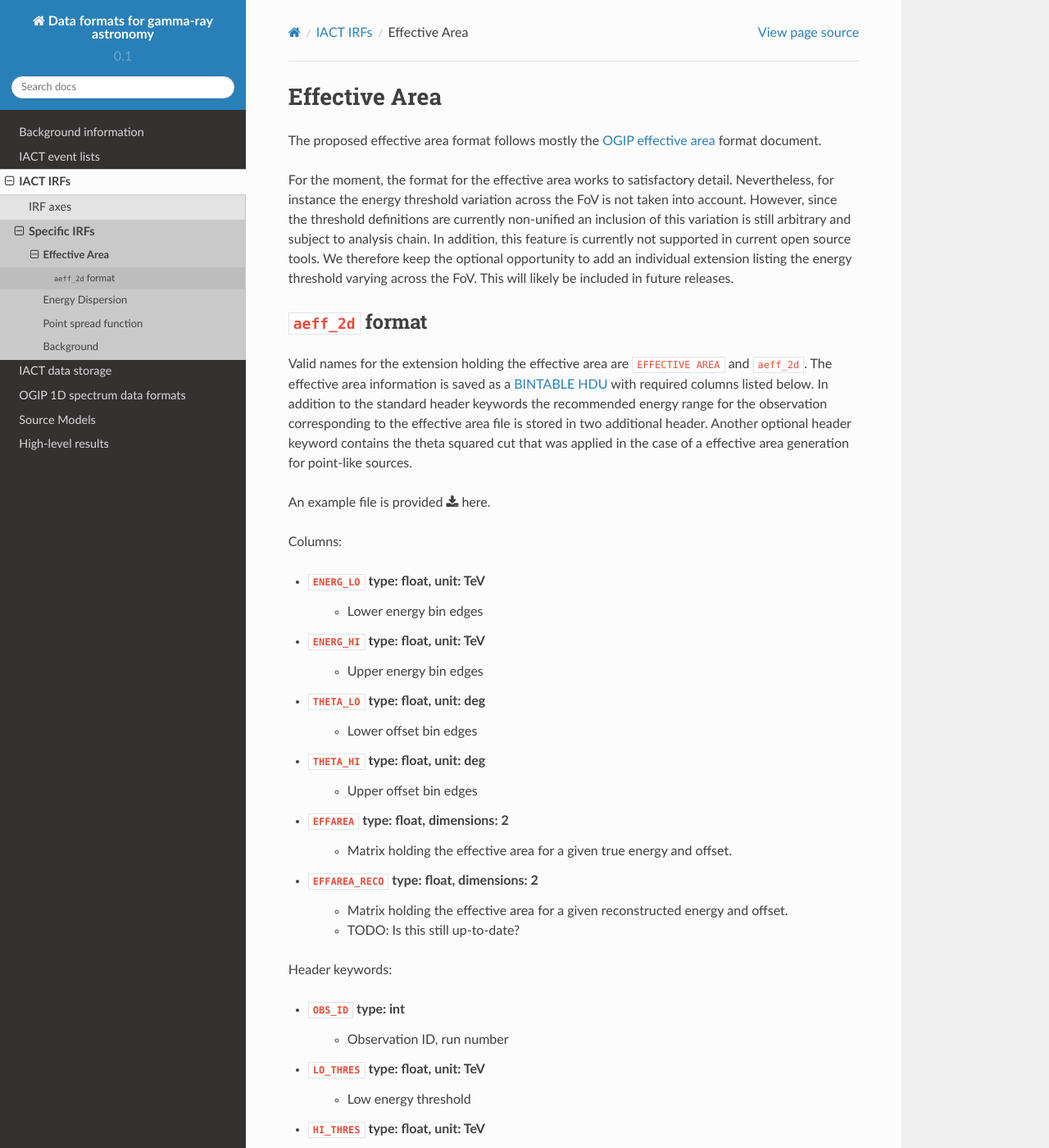
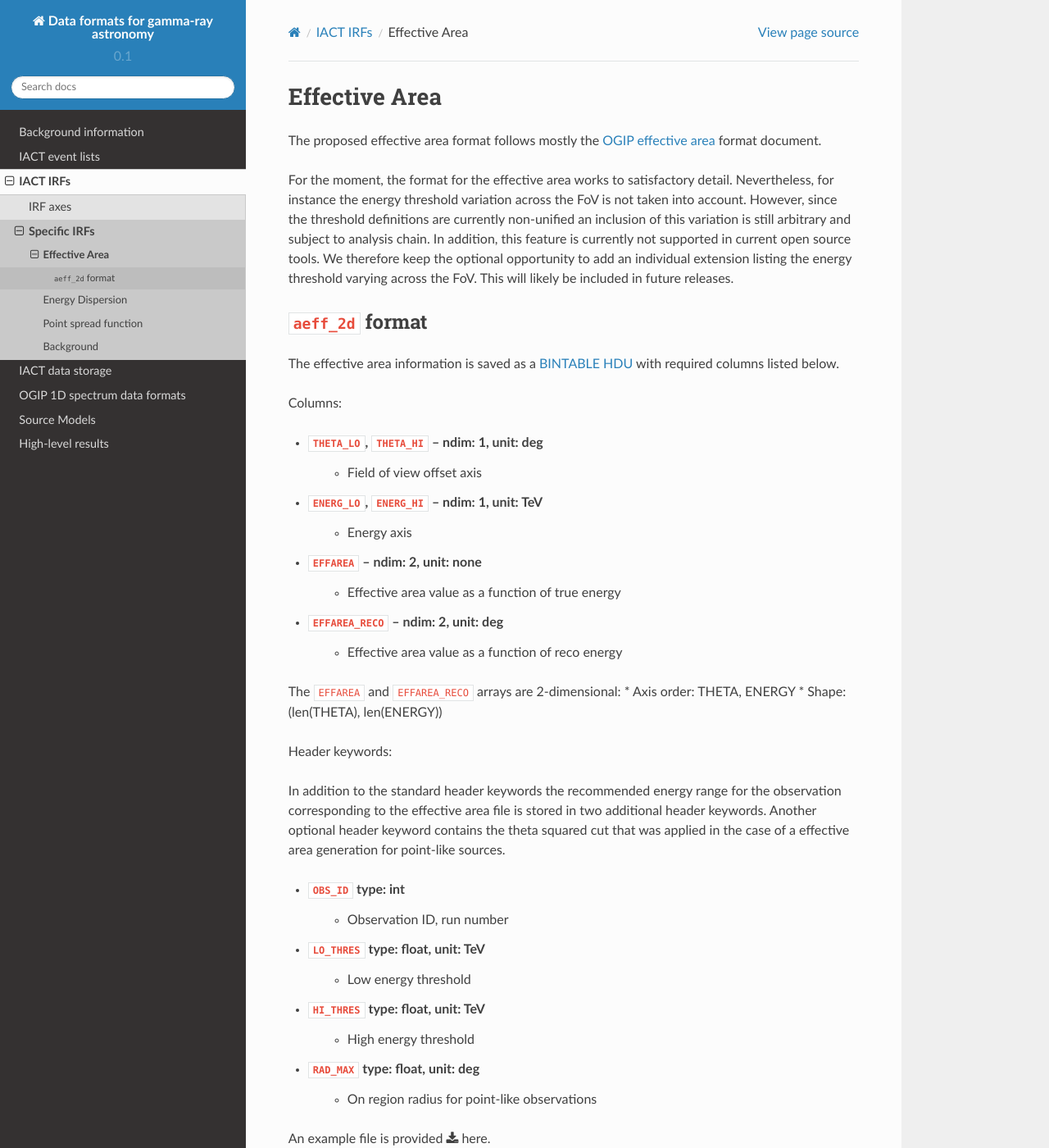
Before and after one commit to open-gamma-ray-astro/gamma-astro-data-formats, a Sphinx documentation site: the page built from source/irfs/effective_area/index.rst, in a window 1280 px wide and 1400 px high. Shown: the whole window at 82% size. Built offline with Sphinx 7.4.7 and the Read the Docs theme 2.0.0, drawn with Linux system fonts in a browser that asks for light colours.

Commit message:
Spec IRF axis orders

```diff
--- a/source/irfs/effective_area/index.rst
+++ b/source/irfs/effective_area/index.rst
@@ -21,33 +21,31 @@ will likely be included in future releases.
 ``aeff_2d`` format
 ------------------
 
-Valid names for the extension holding the effective area are ``EFFECTIVE AREA``
-and ``aeff_2d``. The effective area information is saved as a
-:ref:`fits-arrays-bintable-hdu` with required columns listed below. In addition
-to the standard header keywords the recommended energy range for the observation
-corresponding to the effective area file is stored in two additional header.
-Another optional header keyword contains the theta squared cut that was applied
-in the case of a effective area generation for point-like sources.
-
-An example file is provided  :download:`here <./aeff_2d_example.fits>`.
+The effective area information is saved as a :ref:`fits-arrays-bintable-hdu`
+with required columns listed below.
 
 Columns:
 
-* ``ENERG_LO`` type: float, unit: TeV
-    * Lower energy bin edges
-* ``ENERG_HI`` type: float, unit: TeV
-    * Upper energy bin edges
-* ``THETA_LO`` type: float, unit: deg
-    * Lower offset bin edges
-* ``THETA_HI`` type: float, unit: deg
-    * Upper offset bin edges
-* ``EFFAREA`` type: float, dimensions: 2
-    * Matrix holding the effective area for a given true energy and offset.
-* ``EFFAREA_RECO`` type: float, dimensions: 2
-    * Matrix holding the effective area for a given reconstructed energy and offset.
-    * TODO: Is this still up-to-date?
+* ``THETA_LO``, ``THETA_HI`` -- ndim: 1, unit: deg
+    * Field of view offset axis
+* ``ENERG_LO``, ``ENERG_HI`` -- ndim: 1, unit: TeV
+    * Energy axis
+* ``EFFAREA`` -- ndim: 2, unit: none
+    * Effective area value as a function of true energy
+* ``EFFAREA_RECO`` -- ndim: 2, unit: deg
+    * Effective area value as a function of reco energy
+
+The ``EFFAREA`` and ``EFFAREA_RECO`` arrays are 2-dimensional:
+* Axis order: THETA, ENERGY
+* Shape: (len(THETA), len(ENERGY))
 
 Header keywords:
+
+In addition to the standard header keywords the recommended energy range for the
+observation corresponding to the effective area file is stored in two additional
+header keywords. Another optional header keyword contains the theta squared cut
+that was applied in the case of a effective area generation for point-like
+sources.
 
 * ``OBS_ID`` type: int
     * Observation ID, run number
```
Also changed, not shown: other parts of source/irfs/effective_area/index.rst (+2 -0 lines), source/irfs/background/index.rst (+21 -12 lines), source/irfs/energy_dispersion/index.rst (+15 -14 lines), source/irfs/psf/psf_3gauss/index.rst (+13 -14 lines), source/irfs/psf/psf_king/index.rst (+12 -8 lines), source/irfs/psf/psf_table/index.rst (+10 -8 lines).
